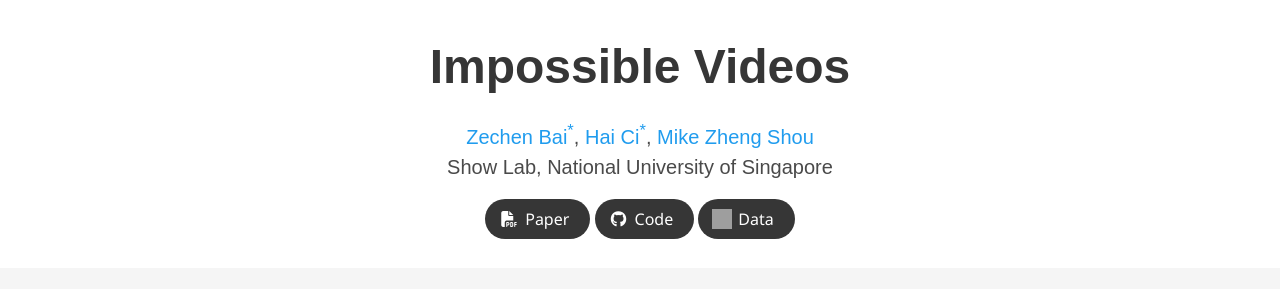
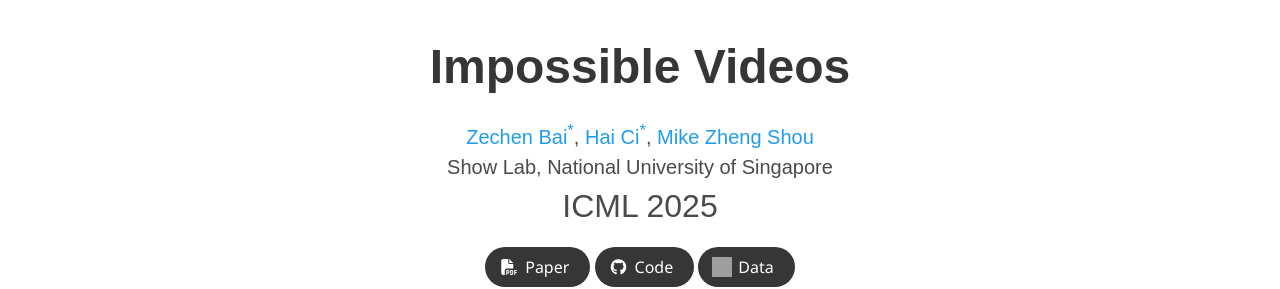
Before and after one commit to showlab/Impossible-Videos, a plain HTML site: page index.html in a window 1280 px wide. Shown: the top 289 px of the page. Drawn offline with nearby package versions, Linux system fonts and the light colour scheme; grey boxes are pictures that could not be loaded; some icons are missing; a web font is replaced by a local one.

Commit message:
update icml page

```diff
--- a/index.html
+++ b/index.html
@@ -45,9 +45,9 @@
 		  <div class="is-size-5 publication-authors">
 		    <span class="author-block">Show Lab, National University of Singapore</span>
           </div>
-          <!-- <div class="is-size-3 publication-authors">
-            <span class="author-block">CVPR 2024 Highlight</span>
-          </div> -->
+          <div class="is-size-3 publication-authors">
+            <span class="author-block">ICML 2025</span>
+          </div>
             <div class="column has-text-centered">
             <div class="publication-links">
               <!-- PDF Link. -->
```
